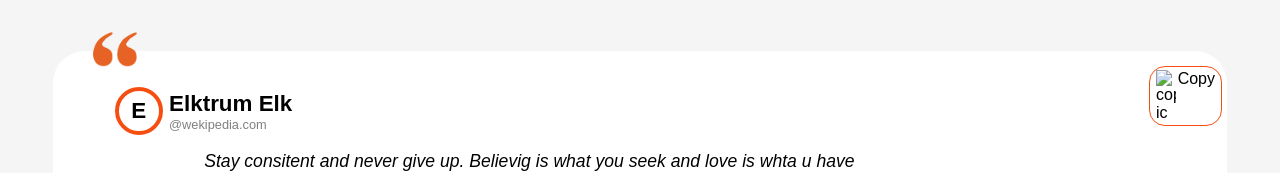
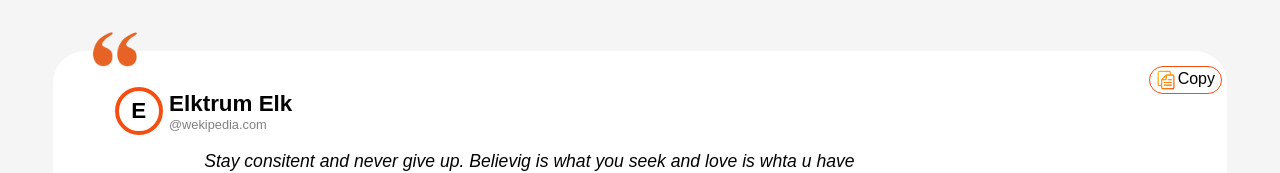
Before and after one commit to ElktrumElk/Reminder, a plain HTML site: page quote/quote.html in a window 1280 px wide. Shown: the part 134-307 px from the top of the page. Drawn offline with Linux system fonts and the light colour scheme; files whose address does not match are found by name; a web font is replaced by a local one.

Commit message:
Path fixed

```diff
--- a/quote/quote.html
+++ b/quote/quote.html
@@ -27,7 +27,7 @@
             <legend><img src="./orange-quotation-marks-png-7-1030x773-1.png" width="50" alt="quote ic"></legend>
 
             <span class="cpy" id="cpyBtn">
-                <img id="cpyIc" src="./icons/copy.png" width="20" alt="copy ic">
+                <img id="cpyIc" src="../icons/copy.png" width="20" alt="copy ic">
                 <span id="copy">Copy</span>
             </span>
 
```
